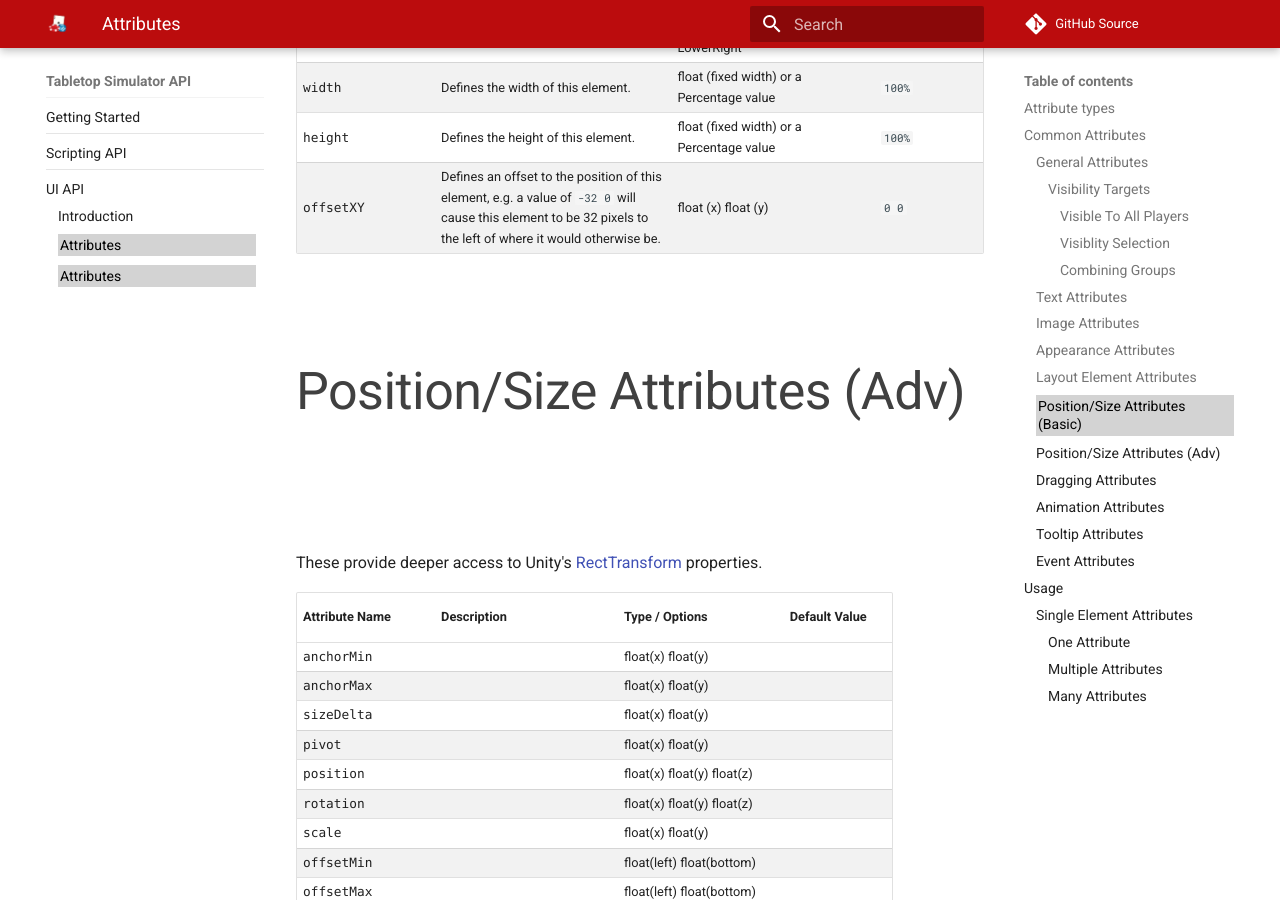
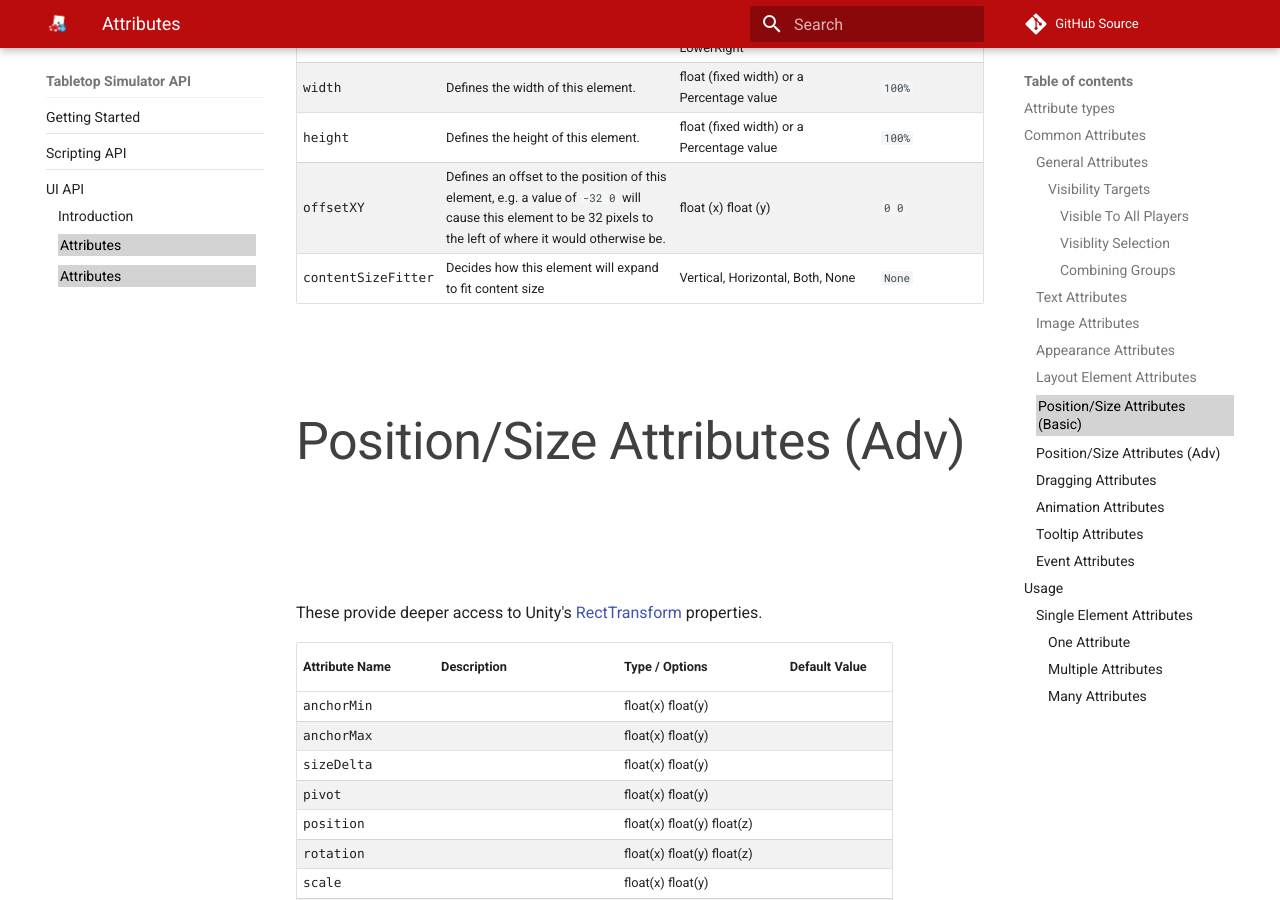
Before and after one commit to Berserk-Games/Tabletop-Simulator-API, an MkDocs documentation site: the page built from docs/ui/attributes.md, in a window 1280 px wide and 900 px high, scrolled down 5844 px. Built offline with MkDocs 1.6.1 and Material for MkDocs 9.7.7, drawn with Linux system fonts in a browser that asks for light colours; comment, search, counter and statistics services are not loaded; old or Windows-style settings are respelled for this version of MkDocs.

Commit message:
Update attributes.md

```diff
--- a/docs/ui/attributes.md
+++ b/docs/ui/attributes.md
@@ -112,6 +112,7 @@ rectAlignment | Defines this elements position within its parent. Only applies t
 width | Defines the width of this element. | float (fixed width) or a Percentage value | `100%`
 height | Defines the height of this element. | float (fixed width) or a Percentage value | `100%`
 offsetXY | Defines an offset to the position of this element, e.g. a value of `-32 0` will cause this element to be 32 pixels to the left of where it would otherwise be. | float (x) float (y) | `0 0`
+contentSizeFitter | Decides how this element will expand to fit content size | Vertical, Horizontal, Both, None | `None`
 
 
 ###Position/Size Attributes (Adv)
```
